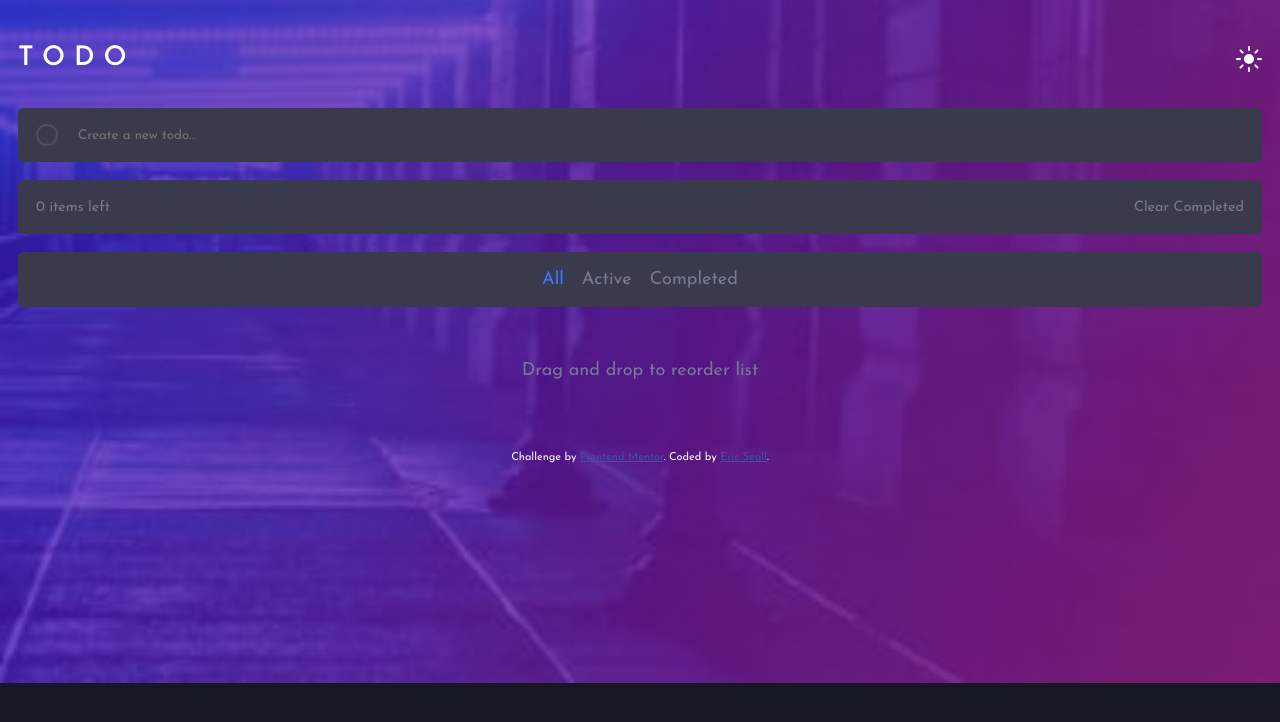
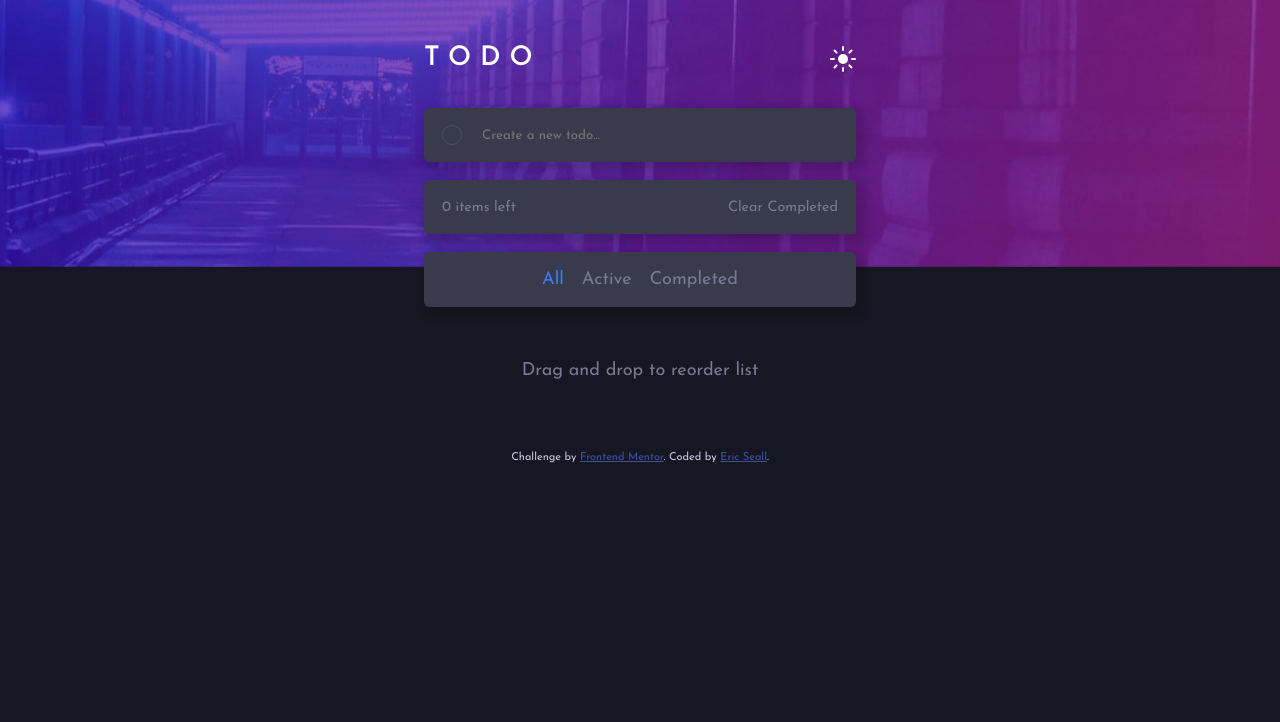
Before and after one commit to EricSeall/todo-app, a React (Vite) app: page / in a window 1280 px wide. Shown: the top 722 px of the page. Built offline with nearby package versions, Linux system fonts and the light colour scheme.

Commit message:
Complete Functionality

```diff
--- a/index.html
+++ b/index.html
@@ -20,16 +20,6 @@
     <title>Frontend Mentor | Todo app</title>
 
     <!-- Feel free to remove these styles or customise in your own stylesheet 👍 -->
-    <style>
-      .attribution {
-        font-size: 11px;
-        text-align: center;
-        margin-top: 4rem;
-      }
-      .attribution a {
-        color: hsl(228, 45%, 44%);
-      }
-    </style>
   </head>
   <body>
     <div id="root"></div>
--- a/package.json
+++ b/package.json
@@ -25,6 +25,7 @@
     "eslint": "^8.57.0",
     "eslint-plugin-react-hooks": "^4.6.2",
     "eslint-plugin-react-refresh": "^0.4.7",
+    "gh-pages": "^6.1.1",
     "typescript": "^5.2.2",
     "vite": "^5.3.4"
   }
--- a/src/App.css
+++ b/src/App.css
@@ -1,8 +1,12 @@
-.bg-mobile-dark {
+.bg-mobile, .bg-desktop {
   position: fixed;
   z-index: -1;
   top: 0;
   width: 100vw;
+}
+
+.bg-desktop{
+  visibility: hidden;
 }
 
 .header {
@@ -11,7 +15,9 @@
   align-items: center;
 
   padding: 1rem;
+  margin: 0 auto;
   margin-top: 1.5rem;
+  max-width: 24rem;
 }
 .title {
   font-size: 1.5rem;
@@ -24,9 +30,14 @@
 .color-mode-icon {
 }
 
+
+
 .main-content {
   padding: 1rem;
   font-size: 0.8rem;
+  margin: 0 auto;
+  max-width: 24rem;
+  transition: all .1s ease-in-out;
 }
 
 .card {
@@ -39,10 +50,10 @@
   font-family: Josefin sans;
   font-size: 0.8rem;
 
-  background-color: var(--Extra-Dark-Grayish-Blue);
+  background-color: var(--card-background);
   padding: 1rem;
   margin: 0;
-  border-bottom: 0.15rem solid var(--Very-Dark-Grayish-Blue);
+  border-bottom: 0.1rem solid var(--borders);
 }
 
 .card:first-child {
@@ -57,6 +68,7 @@
   border-radius: 0.3rem;
   border: none;
   margin-bottom: 1rem;
+  box-shadow: .25rem .25rem .5rem .25rem rgba(0, 0, 0, 0.153);
 }
 .check-button-checked {
   display: flex;
@@ -66,7 +78,7 @@
   background: var(--Check-Background);
 
   border-radius: 50%;
-  border: 0.15rem solid var(--Very-Dark-Grayish-Blue);
+  border: 0.1rem solid var(--borders);
 
   transition-duration: 0.1s;
 }
@@ -75,7 +87,7 @@
   width: 1rem;
   height: 1rem;
   border-radius: 50%;
-  border: 0.15rem solid var(--Very-Dark-Grayish-Blue);
+  border: 0.1rem solid var(--borders);
 
   transition-duration: 0.1s;
 }
@@ -85,7 +97,7 @@
   cursor: pointer;
   scale: 1.1;
 
-  border-color: white;
+  border-color: var(--hover-color);
 }
 
 .checkmark {
@@ -101,16 +113,16 @@
 
 .item-input {
   border: none;
-  color: white;
+  color: var(--text-primary);
 
   font-family: Josefin Sans;
   font-weight: 400;
-  background-color: var(--Extra-Dark-Grayish-Blue);
+  background-color: var(--card-background);
   flex-grow: 1;
 }
 
 input {
-  caret-color: var(--Bright-Blue);
+  caret-color: var(--selection);
 }
 
 input:focus {
@@ -119,11 +131,11 @@ input:focus {
 
 .completed {
   text-decoration: line-through;
-  color: var(--Dark-Grayish-Blue);
+  color: var(--text-secondary);
 }
 
 .clear-button:hover {
-  color: white;
+  color: var(--hover-color);
 }
 
 .item-input::placeholder {
@@ -132,6 +144,7 @@ input:focus {
 
 .item-list {
   margin-bottom: 1rem;
+  box-shadow: .25rem .25rem .5rem .25rem rgba(0, 0, 0, 0.153);
 }
 
 .list-footer {
@@ -139,10 +152,10 @@ input:focus {
   justify-content: space-between;
   align-items: center;
   height: 1rem;
-  background-color: var(--Extra-Dark-Grayish-Blue);
+  background-color: var(--card-background);
   padding: 1rem;
   border-radius: 0 0 0.3rem 0.3rem;
-  color: var(--Dark-Grayish-Blue);
+  color: var(--text-secondary);
 }
 
 .list-footer:only-child {
@@ -156,8 +169,9 @@ input:focus {
   gap: 1rem;
   padding: 1rem;
   font-size: 1rem;
-  background-color: var(--Extra-Dark-Grayish-Blue);
+  background-color: var(--card-background);
   margin: 0;
+  box-shadow: .25rem .25rem .5rem .25rem rgba(0, 0, 0, 0.153);
 
   border-radius: 0.3rem;
   border: none;
@@ -166,15 +180,15 @@ input:focus {
 
 .filter-button {
   margin: 0;
-  color: var(--Dark-Grayish-Blue);
+  color: var(--text-secondary);
 }
 
 .filter-button:hover {
-  color: white;
+  color: var(--hover-color);
 }
 
 .active-filter {
-  color: var(--Bright-Blue);
+  color: var(--selection);
 }
 
 .items-left {
@@ -184,5 +198,15 @@ input:focus {
 .instructions {
   text-align: center;
   margin-top: 2rem;
-  color: var(--Dark-Grayish-Blue);
+  color: var(--text-secondary);
 }
+
+@media (min-width: 48rem){
+  .bg-desktop{
+    visibility: visible;
+  }
+
+  .bg-mobile{
+    visibility: hidden;
+  }
+}
--- a/src/App.tsx
+++ b/src/App.tsx
@@ -1,12 +1,52 @@
-import { useState } from "react";
+import { useState, useEffect } from "react";
 import ItemList from "./ItemList.tsx";
 import "./App.css";
 import { Item } from "./types.ts";
 
 function App() {
-  const [items, setItems] = useState<Item[]>([]);
-  const [filter, setFilter] = useState("All");
-  const [totalItems, setTotalItems] = useState(0);
+  const storedItems = window.localStorage.getItem("Eric_Seall_To_Do_Items");
+  const storedFilter = window.localStorage.getItem("Eric_Seall_To_Do_Filter");
+  const storedTotalItems = window.localStorage.getItem(
+    "Eric_Seall_To_Do_Total_Items"
+  );
+  const storedColorMode = window.localStorage.getItem("Eric_Seall_To_Do_Color");
+
+  const [items, setItems] = useState<Item[]>(() =>
+    storedItems ? JSON.parse(storedItems) : []
+  );
+  const [filter, setFilter] = useState(() =>
+    storedFilter ? storedFilter : "All"
+  );
+  const [totalItems, setTotalItems] = useState(() =>
+    storedTotalItems ? JSON.parse(storedTotalItems) : 0
+  );
+  const [colorMode, setColorMode] = useState(() =>
+    storedColorMode ? storedColorMode : "dark"
+  );
+
+  useEffect(() => {
+    window.localStorage.setItem(
+      "Eric_Seall_To_Do_Items",
+      JSON.stringify(items)
+    );
+    window.localStorage.setItem("Eric_Seall_To_Do_Filter", filter);
+    window.localStorage.setItem(
+      "Eric_Seall_To_Do_Total_Items",
+      JSON.stringify(totalItems)
+    );
+    window.localStorage.setItem("Eric_Seall_To_Do_Color", colorMode);
+    console.log("logged");
+  });
+
+  document.querySelector("body")?.setAttribute("data-theme", colorMode);
+
+  function handleToggleTheme() {
+    if (colorMode === "dark") {
+      setColorMode("light");
+    } else {
+      setColorMode("dark");
+    }
+  }
 
   function handleAddItem(itemText: string) {
     const newList = [
@@ -65,10 +105,33 @@ function App() {
 
   return (
     <>
-      <img className="bg-mobile-dark" src="./images/bg-mobile-dark.jpg" />
+      <img
+        className="bg-mobile"
+        src={
+          colorMode === "dark"
+            ? "./images/bg-mobile-dark.jpg"
+            : "./images/bg-mobile-light.jpg"
+        }
+      />
+      <img
+        className="bg-desktop"
+        src={
+          colorMode === "dark"
+            ? "./images/bg-desktop-dark.jpg"
+            : "./images/bg-desktop-light.jpg"
+        }
+      />
       <div className="header">
         <p className="title">TODO</p>
-        <img className="color-mode-icon" src="./images/icon-sun.svg" />
+        <img
+          className="color-mode-icon"
+          src={
+            colorMode === "dark"
+              ? "./images/icon-sun.svg"
+              : "./images/icon-moon.svg"
+          }
+          onClick={handleToggleTheme}
+        />
       </div>
       <div className="main-content">
         <div id="input-card" className="card">
--- a/src/ItemList.tsx
+++ b/src/ItemList.tsx
@@ -38,7 +38,7 @@ export default function ItemList(props: Props) {
 
   return (
     <div className="item-list">
-      {sortItems().map((item, itemIndex) => {
+      {sortItems().map((item) => {
         return (
           <TodoItem
             key={item.id}
--- a/src/index.css
+++ b/src/index.css
@@ -1,3 +1,7 @@
+* {
+  transition: all .1s ease-in-out;
+}
+
 html {
   /* Primary Colors */
   --Bright-Blue: hsl(220, 98%, 61%);
@@ -8,11 +12,11 @@ html {
   );
 
   /* Light Theme Colors */
-  --Very-Light-Gray: hsl(0, 0%, 98%);
+  --Very-Light-Gray: hsl(0, 0%, 93%);
   --Very-Light-Grayish-Blue: hsl(236, 33%, 92%);
-  --Light-Grayish-Blue: hsl(233, 11%, 84%);
-  --Dark-Grayish-Blue: hsl(236, 9%, 61%);
-  --Very-Dark-Grayish-Blue: hsl(235, 19%, 35%);
+  --Light-Grayish-Blue-Light: hsl(233, 11%, 84%);
+  --Dark-Grayish-Blue-Light: hsl(236, 9%, 61%);
+  --Very-Dark-Grayish-Blue-Light: hsl(235, 19%, 35%);
 
   /* Dark Theme Colors */
   --Very-Dark-Blue: hsl(235, 21%, 11%);
@@ -29,9 +33,40 @@ html {
   color: white;
 }
 
+:root {
+  --app-background: var(--Very-Dark-Blue);
+  --card-background: var(--Extra-Dark-Grayish-Blue);
+  --text-primary: var(--Light-Grayish-Blue);
+  --text-secondary: var(--Dark-Grayish-Blue);
+  --selection: var(--Bright-Blue);
+  --borders: var(--Very-Dark-Grayish-Blue);
+  --hover-color: white;
+}
+
+body[data-theme="light"] {
+  --app-background: var(--Very-Light-Gray);
+  --card-background: white;
+  --text-primary: var(--Very-Dark-Grayish-Blue-Light);
+  --text-secondary: var(--Dark-Grayish-Blue-Light);
+  --selection: var(--Bright-Blue);
+  --borders: var(--Light-Grayish-Blue-Light);
+  --hover-color: black;
+}
+
+
 body {
   margin: 0;
   padding: 0;
 
-  background-color: var(--Very-Dark-Blue);
+  background-color: var(--app-background);
 }
+
+.attribution {
+  font-size: 11px;
+  text-align: center;
+  margin-top: 4rem;
+  color: var(--text-primary);
+}
+.attribution a {
+  color: hsl(228, 45%, 44%);
+}
```
Also changed, not shown: 1 other file (tests, documents, lock files or other folders).
